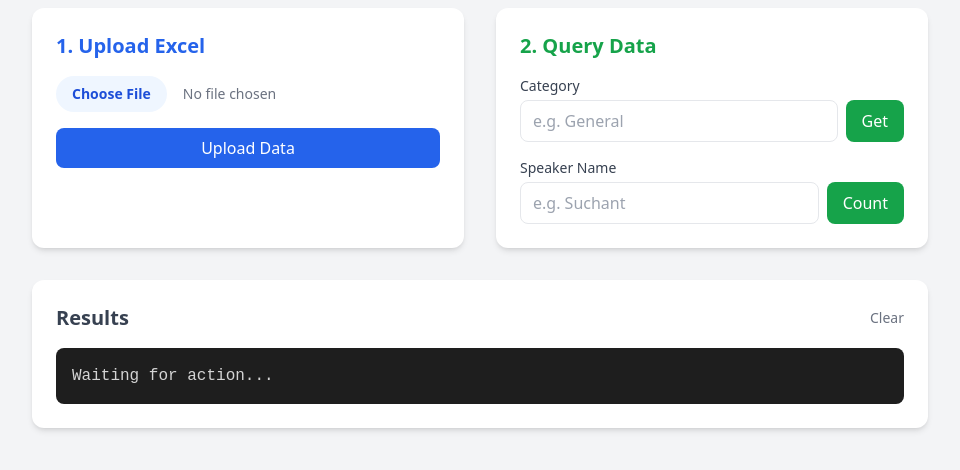
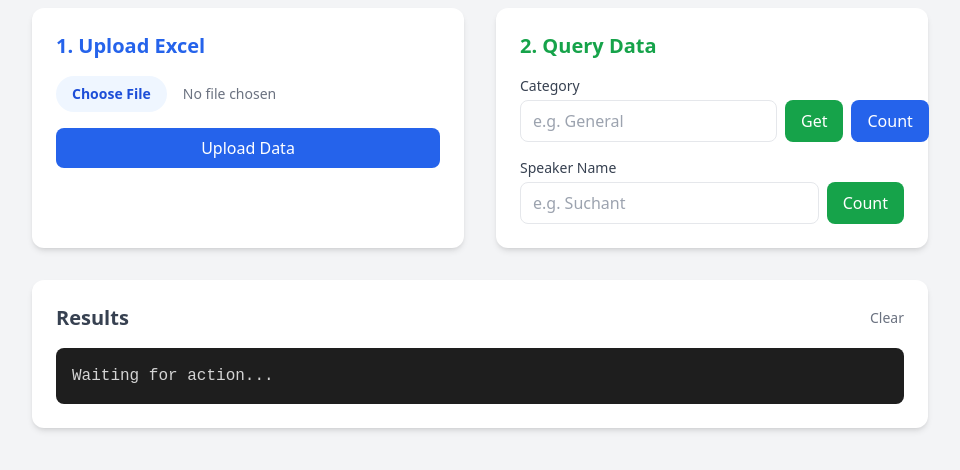
Before and after one commit to Yash5302/abbbackend, a website: page test.html in a window 1280 px wide. Shown: the part 92-562 px from the top of the page, without its empty margins (160-1120 px from the left). Drawn offline with nearby package versions, Linux system fonts and the light colour scheme.

Commit message:
Add category-wise question count API and update test UI

```diff
--- a/test.html
+++ b/test.html
@@ -47,6 +47,7 @@
                             <input type="text" id="categoryInput" placeholder="e.g. General"
                                    class="flex-1 border rounded-lg px-3 py-2 outline-none focus:ring-2 focus:ring-green-500">
                             <button onclick="fetchByCategory()" class="bg-green-600 text-white px-4 py-2 rounded-lg hover:bg-green-700">Get</button>
+                            <button onclick="fetchCategoryCount()" class="bg-blue-600 text-white px-4 py-2 rounded-lg hover:bg-blue-700">Count</button>
                         </div>
                     </div>
                     <div>
@@ -154,6 +155,20 @@
             }
         }
 
+        async function fetchCategoryCount() {
+            const category = document.getElementById('categoryInput').value;
+            if (!category) return alert('Enter a category');
+
+            try {
+                const res = await fetch(`${API_BASE}/questions/count/category/${category}`);
+                const data = await res.json();
+                displayJSON(data);
+                showStatus(`Count for category ${category}: ${data.questionCount}`);
+            } catch (err) {
+                showStatus('Error fetching category count', true);
+            }
+        }
+
         // 3. Fetch Speaker Count
         async function fetchSpeakerCount() {
             const speaker = document.getElementById('speakerInput').value;
```
Also changed, not shown: index.js (+11 -0 lines).
